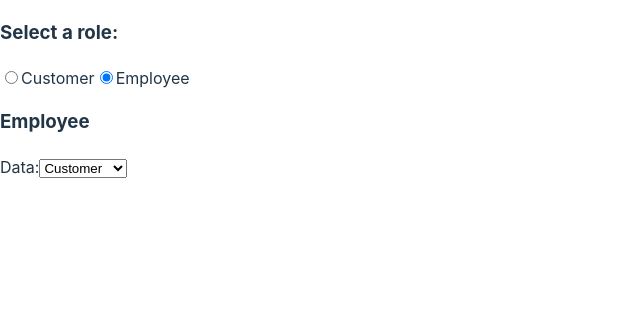
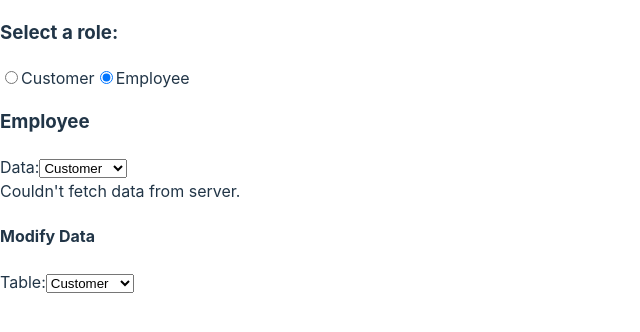
Before and after one commit to andrewbapham/ehotels-app, a React (Vite) app in the folder frontend/ehotels-app/: page / in a window 1280 px wide. Both pictures are taken after a click on the radio button "Employee". Shown: the top 332 px of the page, without its empty margins (0-640 px from the left). Built offline with nearby package versions, Linux system fonts and the light colour scheme; no server answers.

Commit message:
Restructured front-end code

```diff
--- a/frontend/ehotels-app/src/App.jsx
+++ b/frontend/ehotels-app/src/App.jsx
@@ -1,6 +1,4 @@
-import { useEffect, useState } from "react";
-import reactLogo from "./assets/react.svg";
-import viteLogo from "/vite.svg";
+import { useState } from "react";
 import CustomerView from "./components/CustomerView";
 import EmployeeView from "./components/EmployeeView";
 import "./App.css";
--- a/frontend/ehotels-app/src/components/EmployeeView.jsx
+++ b/frontend/ehotels-app/src/components/EmployeeView.jsx
@@ -1,39 +1,18 @@
-import { useState, useEffect, React } from "react";
-import DataTable from "./DataTable";
-import axios from "axios";
-
-const baseURL = "http://localhost:3000";
+import { React } from "react";
+import DisplayData from "./employee_view/DisplayData";
+import ModifyData from "./employee_view/ModifyData";
 
 function EmployeeView(props) {
-  const [table, setTable] = useState("customer");
-  const [data, setData] = useState([]);
-
-  useEffect(() => {
-    axios
-      .get(baseURL + "/api/employee?table=" + table)
-      .then((res) => {
-        setData(res.data);
-      })
-      .catch((err) => {
-        console.log(err);
-      });
-  }, [table]);
-
   return (
     <div>
       <h3>Employee</h3>
-      <label htmlFor="table-name">Data:</label>
-      <select
-        name="table-select"
-        id="table-select"
-        onChange={(e) => setTable(e.target.value)}
-      >
-        <option value="customer">Customer</option>
-        <option value="employees">Employees</option>
-        <option value="hotel">Hotel</option>
-        <option value="room">Room</option>
-      </select>
-      {data.length === 0 ? "" : <DataTable data={data} />}
+      <div className="display-data-section">
+        <DisplayData />
+      </div>
+      <div className="modify-data-section">
+        <h4>Modify Data</h4>
+        <ModifyData />
+      </div>
     </div>
   );
 }
--- a/frontend/ehotels-app/src/components/DataTable.jsx
+++ b/frontend/ehotels-app/src/components/employee_view/DataTable.jsx
@@ -2,6 +2,7 @@ import React from "react";
 
 function DataTable(props) {
   if (props.data.length === 0) return <div></div>;
+  if (typeof props.data === "string") return <div>{props.data}</div>;
   const headers = [];
   //Extract the table headers using the first row of data
   Object.keys(props.data[0]).forEach((item) =>
--- /dev/null
+++ b/frontend/ehotels-app/src/components/employee_view/DisplayData.jsx
@@ -0,0 +1,40 @@
+import { useEffect, useState, React } from "react";
+import DataTable from "./DataTable";
+import axios from "axios";
+
+function DisplayData(props) {
+  const baseURL = "http://localhost:3000";
+  const [table, setTable] = useState("customer");
+  const [data, setData] = useState([]);
+
+  useEffect(() => {
+    axios
+      .get(baseURL + "/api/employee?table=" + table)
+      .then((res) => {
+        setData(res.data);
+      })
+      .catch((err) => {
+        setData("Couldn't fetch data from server.");
+        //console.log(err);
+      });
+  }, [table]);
+
+  return (
+    <>
+      <label htmlFor="table-name">Data:</label>
+      <select
+        name="table-select"
+        id="table-select"
+        onChange={(e) => setTable(e.target.value)}
+      >
+        <option value="customer">Customer</option>
+        <option value="employees">Employees</option>
+        <option value="hotel">Hotel</option>
+        <option value="room">Room</option>
+      </select>
+      {data.length === 0 ? "" : <DataTable data={data} />}
+    </>
+  );
+}
+
+export default DisplayData;
--- /dev/null
+++ b/frontend/ehotels-app/src/components/employee_view/ModifyData.jsx
@@ -0,0 +1,37 @@
+import { useState, useEffect, React } from "react";
+import axios from "axios";
+import ModifyForm from "./ModifyForm";
+
+function ModifyData(props) {
+  const baseURL = "http://localhost:3000";
+  const [table, setTable] = useState("customer");
+  const [fields, setFields] = useState([]);
+
+  useEffect(() => {
+    axios
+      .get(baseURL + "/api/employee/headers?table=" + table)
+      .then((res) => {
+        console.log(res.data);
+      })
+      .catch((err) => {
+        //console.log(err);
+      });
+  }, [table]);
+  return (
+    <>
+      {/*
+    Dropdown menu to select table to modify
+  */}
+      <label htmlFor="table-name">Table:</label>
+      <select name="table-select" id="table-select">
+        <option value="customer">Customer</option>
+        <option value="employees">Employees</option>
+        <option value="hotel">Hotel</option>
+        <option value="room">Room</option>
+      </select>
+      <ModifyForm table={table} />
+    </>
+  );
+}
+
+export default ModifyData;
--- /dev/null
+++ b/frontend/ehotels-app/src/components/employee_view/ModifyForm.jsx
@@ -0,0 +1,8 @@
+import React from "react";
+import axios from "axios";
+
+function ModifyData(props) {
+  return <></>;
+}
+
+export default ModifyData;
```
